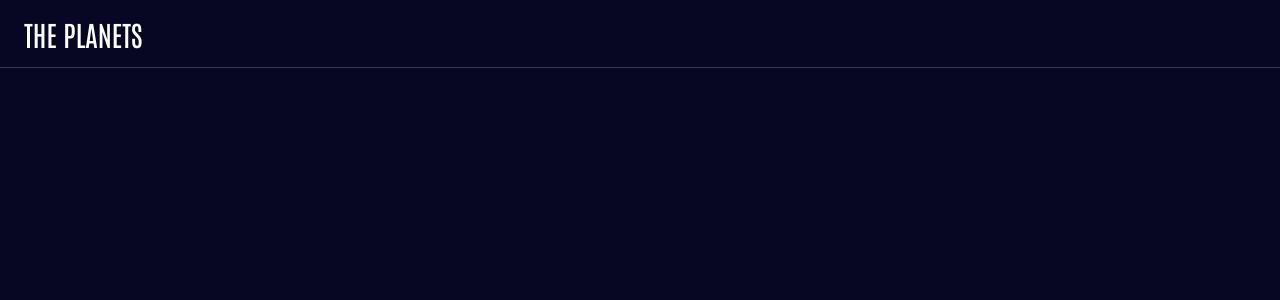
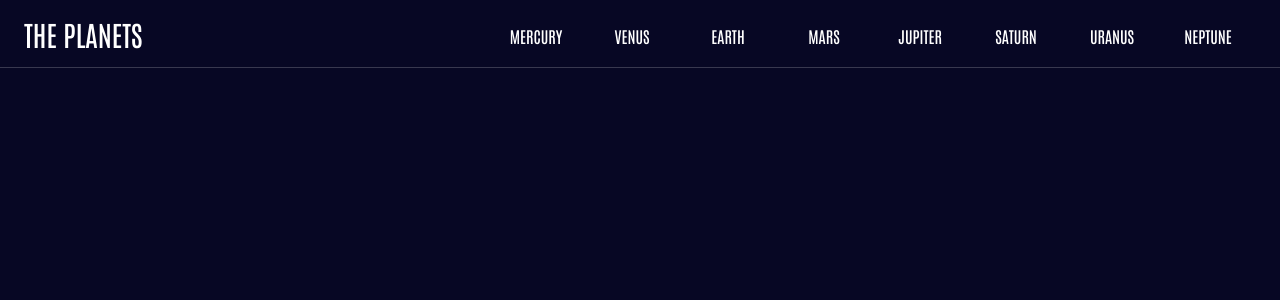
Before and after one commit to NaetharuCodes/fem-planet-facts-site, a React (Create React App) app: page / in a window 1280 px wide. Shown: the top 300 px of the page. Built offline with nearby package versions, Linux system fonts and the light colour scheme.

Commit message:
create-desktop-tablet-appshell

```diff
--- a/src/components/AppShell.tsx
+++ b/src/components/AppShell.tsx
@@ -1,14 +1,62 @@
 import React from "react";
 import BurgerMenu from "./BurgerMenu";
+import {
+  BgColor,
+  backgroundColorClassMap,
+  BdColor,
+  borderColorClassMap,
+} from "../helpers/styleClassMaps";
+
+interface planetListType {
+  name: string;
+  color: BgColor;
+}
+
+const planetList: planetListType[] = [
+  { name: "mercury", color: "white" },
+  { name: "venus", color: "yellow" },
+  { name: "earth", color: "darkBlue" },
+  { name: "mars", color: "red" },
+  { name: "jupiter", color: "lightOrange" },
+  { name: "saturn", color: "yellow" },
+  { name: "uranus", color: "green" },
+  { name: "neptune", color: "lightBlue" },
+];
+
+interface PlanetBarProps {
+  planetList: { name: string; color: BdColor }[];
+}
+
+const PlanetBar = ({ planetList }: PlanetBarProps) => {
+  return (
+    <div className="hidden md:flex text-white md:py-6 lg:py-0 h-full font-antonio uppercase">
+      {planetList.map((planet) => {
+        const bdColorClass = borderColorClassMap[planet.color];
+
+        return (
+          <div
+            key={planet.name}
+            className={`border-t-4 border-trans ${bdColorClass} h-full flex items-center w-24 justify-center`}
+          >
+            <a href={`./planets/${planet.name}`} className="text-white mx-7">
+              {planet.name}
+            </a>
+          </div>
+        );
+      })}
+    </div>
+  );
+};
 
 const AppShell = () => {
   return (
     <div className="h-screen flex flex-col bg-black">
-      <header className="border-b border-darkGray h-[68px] flex justify-between items-center p-[24px] bg-black">
+      <header className="border-b border-darkGray min-h-[68px] flex flex-row md:flex-col lg:flex-row justify-between items-center px-[24px] bg-black">
         <h1 className="font-antonio text-white text-[28px] line-[52px] uppercase">
           The Planets
         </h1>
-        <BurgerMenu />
+        <PlanetBar planetList={planetList} />
+        <BurgerMenu menuItems={planetList} />
       </header>
     </div>
   );
--- a/src/components/BurgerMenu.tsx
+++ b/src/components/BurgerMenu.tsx
@@ -1,40 +1,36 @@
 import React, { useState } from "react";
+import { backgroundColorClassMap, BgColor } from "../helpers/styleClassMaps";
 
 interface MenuItemProps {
   name: string;
-  color: string;
+  color: BgColor;
 }
 
 const MenuItem = ({ name, color }: MenuItemProps) => {
+  const bgColorClass = backgroundColorClassMap[color];
+
   return (
     <a
       href={`./planet/${name}`}
       className="h-20 border-b border-darkGray flex items-center bg-black text-white font-spartan font-bold uppercase text-[15pt]"
     >
-      <div className={`rounded-full ${color} w-6 h-6 mx-8`} />
+      <div className={`rounded-full ${bgColorClass} w-6 h-6 mx-8`} />
       <p>{name}</p>
     </a>
   );
 };
 
-const menuItems = [
-  { name: "mercury", color: "bg-white" },
-  { name: "venus", color: "bg-yellow" },
-  { name: "earth", color: "bg-darkBlue" },
-  { name: "mars", color: "bg-red" },
-  { name: "jupiter", color: "bg-lightOrange" },
-  { name: "saturn", color: "bg-yellow" },
-  { name: "uranus", color: "bg-green" },
-  { name: "neptune", color: "bg-lightBlue" },
-];
+interface BurgerMenuProps {
+  menuItems: MenuItemProps[];
+}
 
-const BurgerMenu = () => {
+const BurgerMenu = ({ menuItems }: BurgerMenuProps) => {
   const [isOpen, setIsOpen] = useState(false);
   return (
-    <div className="relative">
+    <div className="relative md:hidden">
       {/* Burger Icon */}
       <button
-        className="flex items-center px-3 py-2 rounded text-white  lg:hidden"
+        className="flex items-center px-3 py-2 rounded text-white md:hidden"
         onClick={() => setIsOpen(!isOpen)}
       >
         <svg
--- /dev/null
+++ b/src/helpers/styleClassMaps.ts
@@ -0,0 +1,35 @@
+export const backgroundColorClassMap = {
+  trans: "bg-transparent",
+  white: "bg-white",
+  black: "bg-black",
+  darkGray: "bg-dark",
+  lightGray: "bg-lightGray",
+  lightBlue: "bg-lightBlue",
+  yellow: "bg-yellow",
+  purple: "bg-purple",
+  darkOrange: "bg-darkOrange",
+  red: "bg-red",
+  lightOrange: "bg-lightOrange",
+  green: "bg-green",
+  darkBlue: "bg-darkBlue",
+};
+
+export type BgColor = keyof typeof backgroundColorClassMap;
+
+export const borderColorClassMap = {
+  trans: "lg:hover:border-t-transparent",
+  white: "lg:hover:border-t-white",
+  black: "lg:hover:border-t-black",
+  darkGray: "lg:hover:border-t-dark",
+  lightGray: "lg:hover:border-t-lightGray",
+  lightBlue: "lg:hover:border-t-lightBlue",
+  yellow: "lg:hover:border-t-yellow",
+  purple: "lg:hover:border-t-purple",
+  darkOrange: "lg:hover:border-t-darkOrange",
+  red: "lg:hover:border-t-red",
+  lightOrange: "lg:hover:border-t-lightOrange",
+  green: "lg:hover:border-t-green",
+  darkBlue: "lg:hover:border-t-darkBlue",
+};
+
+export type BdColor = keyof typeof borderColorClassMap;
--- a/tailwind.config.js
+++ b/tailwind.config.js
@@ -9,6 +9,7 @@ module.exports = {
       },
     },
     colors: {
+      trans: "transparent",
       white: "#ffffff",
       black: "#070724",
       darkGray: "#38384F",
```
